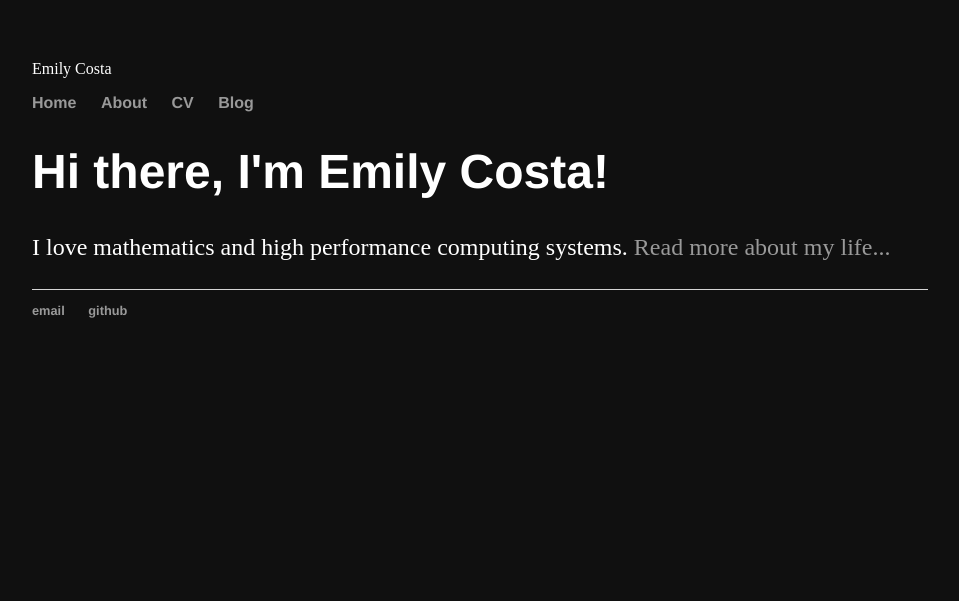
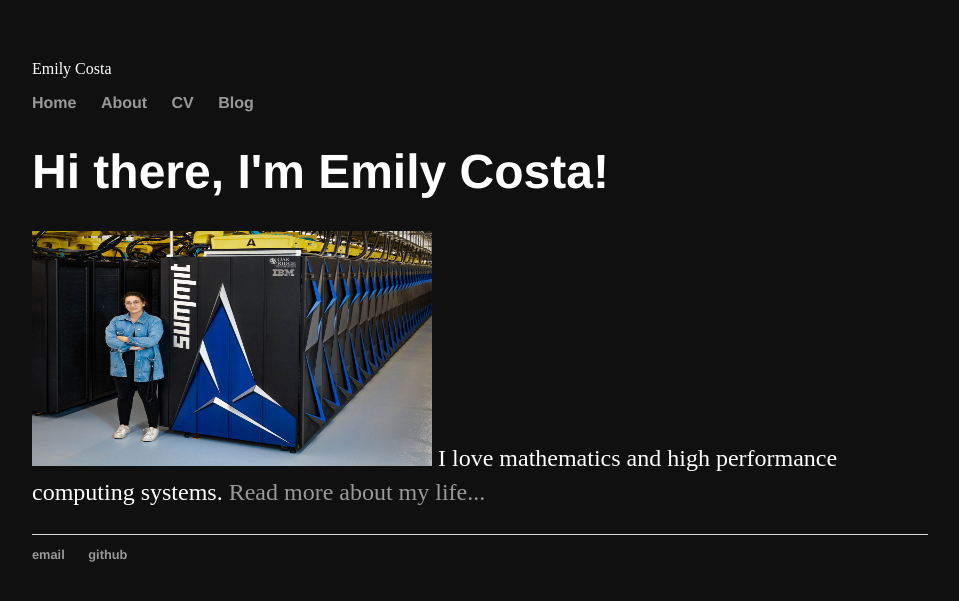
Before and after one commit to emilyjcosta5/emilyjcosta5.github.io, a Jekyll site: the page built from index.html, in a window 1280 px wide. Shown: the top 601 px of the page, without its empty margins (160-1119 px from the left). Built offline with Jekyll 4.4.1, drawn with Linux system fonts in a browser that asks for light colours.

Commit message:
Update index.html

```diff
--- a/index.html
+++ b/index.html
@@ -4,5 +4,11 @@ title: Emily Costa
 ---
 <div class="blurb">
 	<h1>Hi there, I'm Emily Costa!</h1>
-	<p>I love mathematics and high performance computing systems. <a href="/about">Read more about my life...</a></p>
+	<p>
+		  <img src="images/summit_pic.jpg"
+       			width="400"
+       			height="235"
+       			alt="Me in front of 2nd most powerful supercomputer.">
+		I love mathematics and high performance computing systems. <a href="/about">Read more about my life...</a>
+	</p>
 </div><!-- /.blurb -->
```
